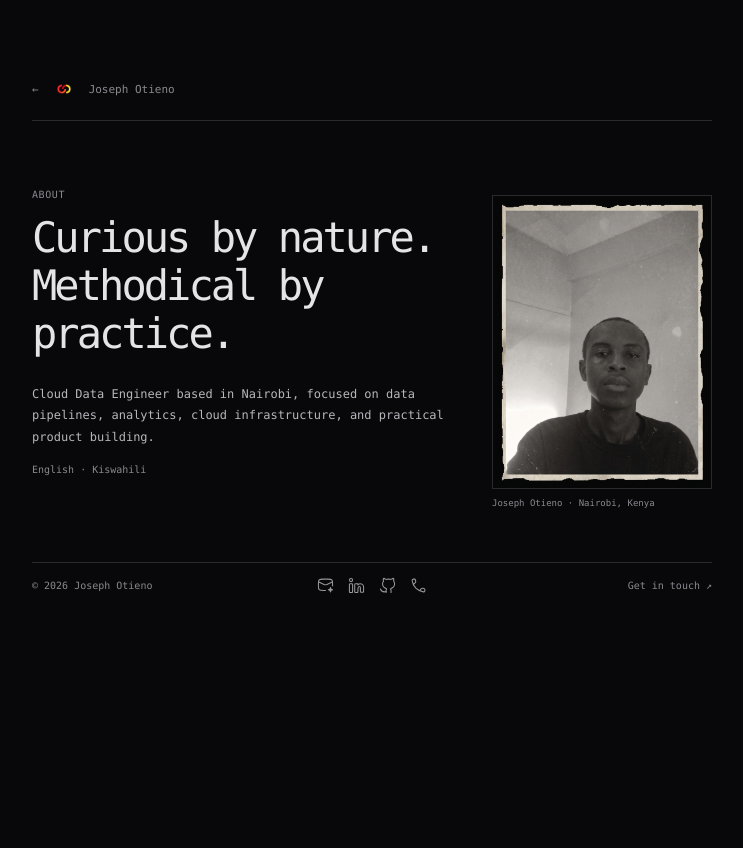
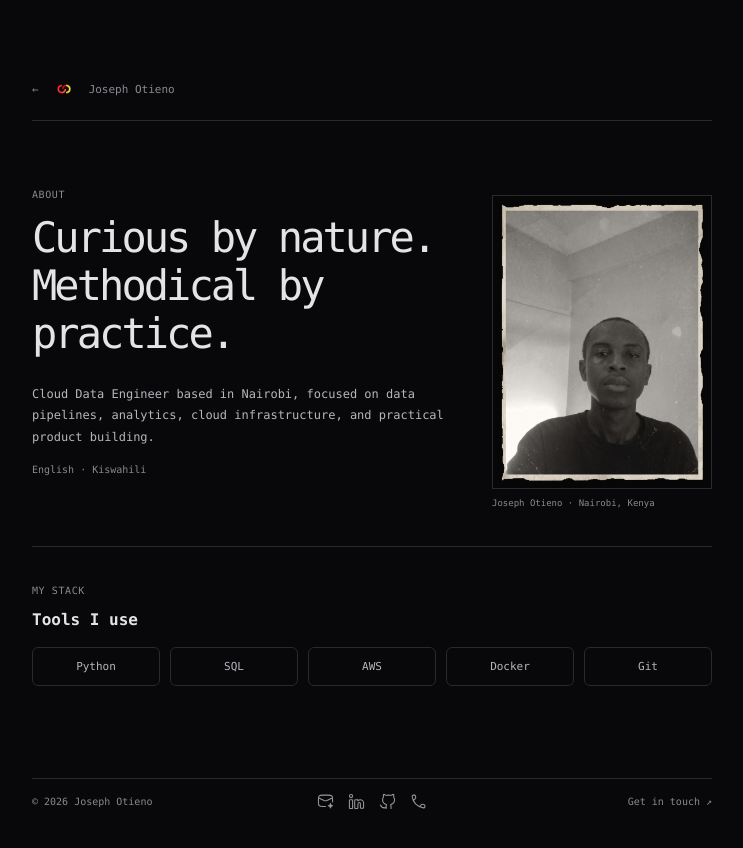
Before and after one commit to Frosty-Medusir/Portfolio, a plain HTML site: page about.html in a window 1280 px wide. Shown: the whole page, without its empty margins (268-1011 px from the left). Before the commit the page ends 800 px from the top, so only its background shows below. Drawn offline with Linux system fonts and the light colour scheme; no server answers.

Commit message:
Added Tools section

```diff
--- a/about.html
+++ b/about.html
@@ -35,6 +35,17 @@
           <figcaption>Joseph Otieno · Nairobi, Kenya</figcaption>
         </figure>
       </section>
+      <section class="tools-section" aria-labelledby="tools-heading">
+        <p class="page-kicker">My stack</p>
+        <h2 id="tools-heading">Tools I use</h2>
+        <ul class="tools-list">
+          <li>Python</li>
+          <li>SQL</li>
+          <li>AWS</li>
+          <li>Docker</li>
+          <li>Git</li>
+        </ul>
+      </section>
       <footer class="site-footer">
         <span>© <span id="year">2026</span> Joseph Otieno</span>
         <div class="footer-socials" aria-label="Contact and social links">
--- a/styles.css
+++ b/styles.css
@@ -99,6 +99,32 @@ a:hover { color: var(--accent); }
   margin-top: 9px;
   color: var(--muted);
   font-size: 9px;
+}
+.tools-section {
+  margin-top: 38px;
+  padding: 38px 0;
+  border-top: 1px solid var(--line);
+}
+.tools-section h2 {
+  margin: 0 0 18px;
+  font-size: 16px;
+  font-weight: 700;
+}
+.tools-list {
+  display: grid;
+  grid-template-columns: repeat(5, minmax(0, 1fr));
+  gap: 10px;
+  margin: 0;
+  padding: 0;
+  list-style: none;
+}
+.tools-list li {
+  padding: 12px 10px;
+  border: 1px solid var(--line);
+  border-radius: 6px;
+  color: #b6b6bc;
+  font-size: 11px;
+  text-align: center;
 }
 .languages, .project-note {
   color: var(--muted);
@@ -660,6 +686,7 @@ footer a { color: var(--muted); }
   .page-top { align-items: flex-start; flex-direction: column; gap: 14px; }
   .page-content { margin-top: 48px; }
   .about-page { grid-template-columns: 1fr; gap: 28px; }
+  .tools-list { grid-template-columns: repeat(2, minmax(0, 1fr)); }
   .portrait { width: min(100%, 300px); }
   footer.site-footer {
     grid-template-columns: 1fr auto;
```
